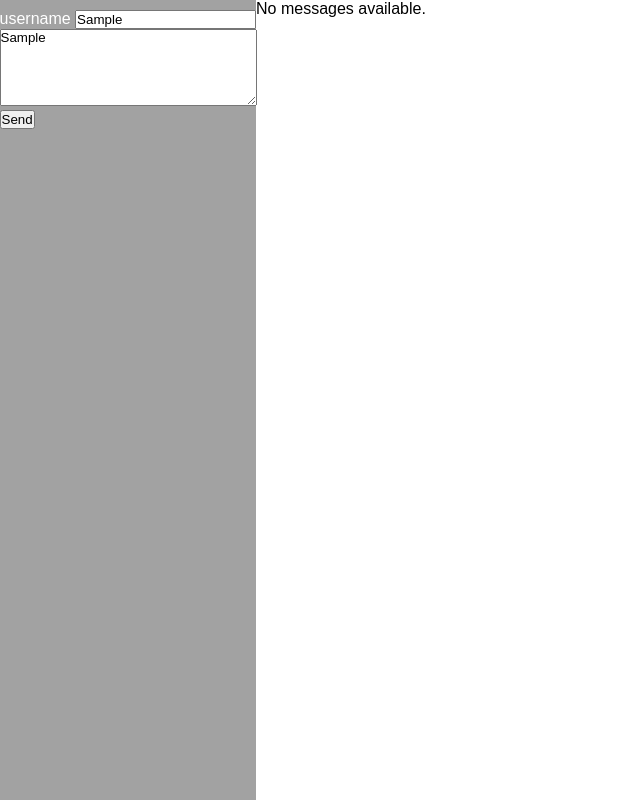
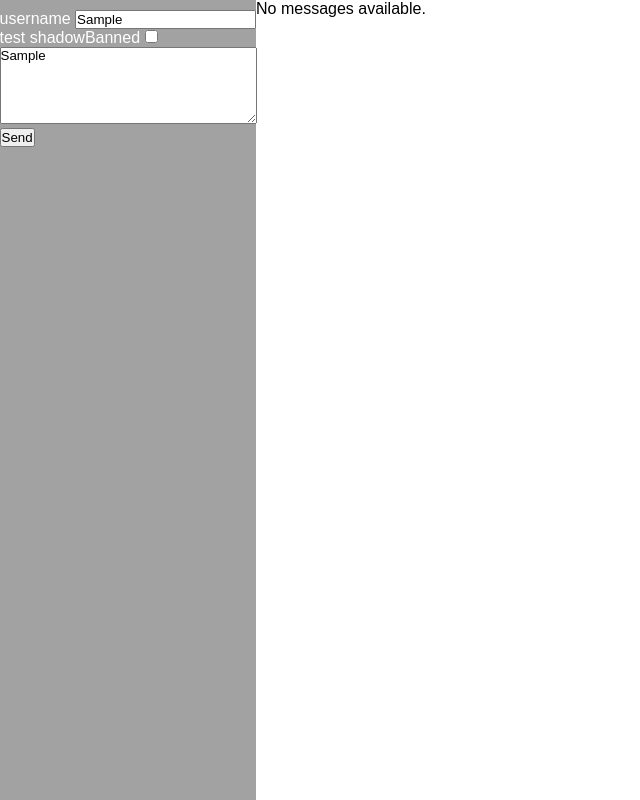
Before and after one commit to Sparven0/fe24-vc-slutprojekt, a website built with Parcel: page index.html in a window 1280 px wide. Both pictures are taken after typing "Sample", "Sample" into the empty fields and a click on the button "Send". Shown: the whole page, without its empty margins (0-640 px from the left). Built offline with nearby package versions, Linux system fonts and the light colour scheme; some packages are replaced by stand-ins of ours; no server answers; the database is empty.

Commit message:
input shadowBanned

```diff
--- a/index.html
+++ b/index.html
@@ -21,6 +21,8 @@
           <form id="messageForm">
             <label for="username">username</label>
             <input type="text" placeholder="username" name="username" />
+            <label for="shadowBanned">test shadowBanned</label>
+            <input type="checkbox" name="shadowBanned" id="shadowBanned">
             <textarea
               name="messageTxt"
               id="messageTxt"
--- a/src/js/createMessage.js
+++ b/src/js/createMessage.js
@@ -8,12 +8,13 @@ messageForm.addEventListener('submit', async (event) => {
     const username = formData.get('username');
     const message = formData.get('messageTxt');
     const color = createRandomColor();
+    const shadowBanned = formData.get('shadowBanned'); //alriks test input för att man kan sätt shadowBanned
 
     if(!username || !message) {
         console.error("Username and message are required");
         return;
     }
-    const messageObj = new Message(username, message, color);
+    const messageObj = new Message(username, message, color, shadowBanned);
 
     try {
         const response = await postMessage(messageObj);
```
